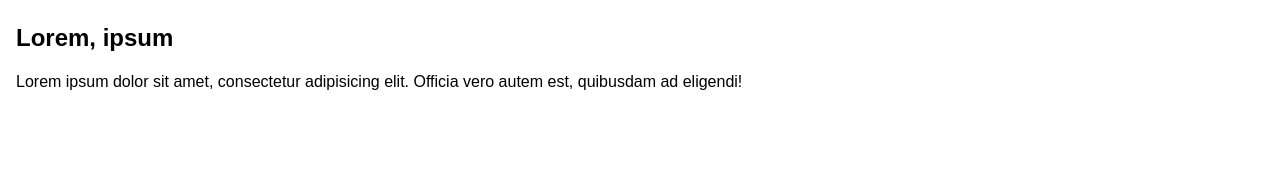
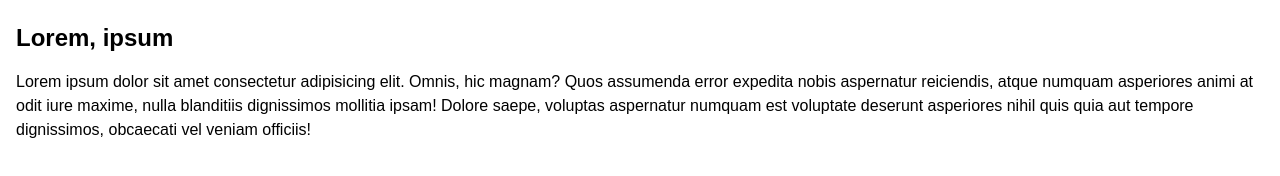
Before and after one commit to simonlindstedt/event-page, a plain HTML site: page index.html in a window 1280 px wide. Shown: the part 810-986 px from the top of the page. Drawn offline with Linux system fonts and the light colour scheme.

Commit message:
more layout experimenting

```diff
--- a/index.html
+++ b/index.html
@@ -26,8 +26,12 @@
         <div class="text item">
           <h2>Lorem, ipsum</h2>
           <p>
-            Lorem ipsum dolor sit amet, consectetur adipisicing elit. Officia
-            vero autem est, quibusdam ad eligendi!
+            Lorem ipsum dolor sit amet consectetur adipisicing elit. Omnis, hic
+            magnam? Quos assumenda error expedita nobis aspernatur reiciendis,
+            atque numquam asperiores animi at odit iure maxime, nulla blanditiis
+            dignissimos mollitia ipsam! Dolore saepe, voluptas aspernatur
+            numquam est voluptate deserunt asperiores nihil quis quia aut
+            tempore dignissimos, obcaecati vel veniam officiis!
           </p>
         </div>
         <img
```
